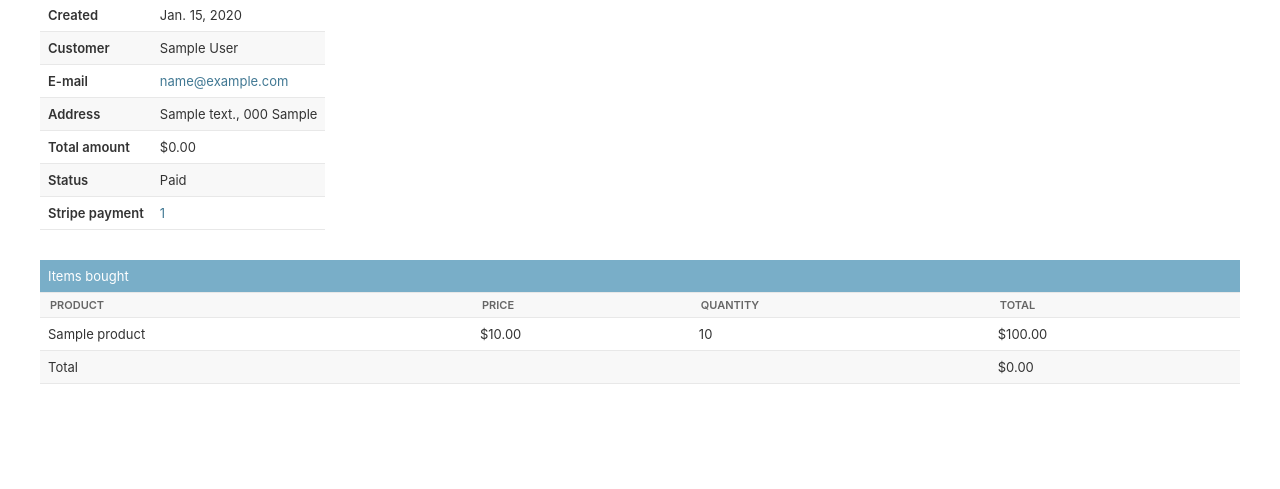
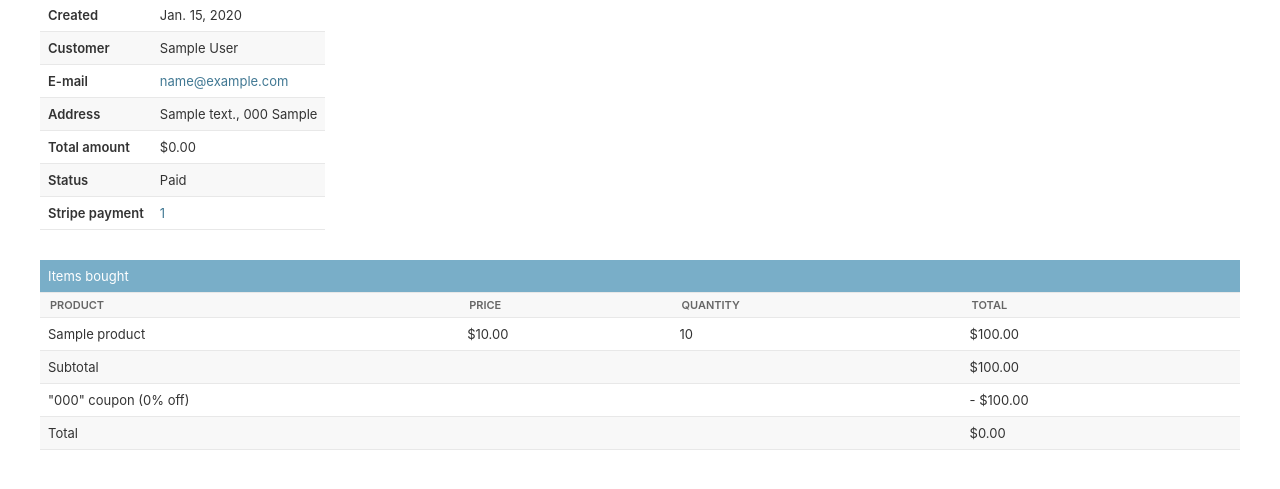
Before and after one commit to Murat-Kertiev/my_shop, a Django app: page /orders/admin/order/1/ in a window 1280 px wide. Shown: the part 151-640 px from the top of the page. Run offline with Django 4.2, Linux system fonts and the light colour scheme; a user stored in the database is signed in; tables that the repository leaves empty hold one stand-in row (values such as "Sample post"); parts of the project's set-up code (start-up, migrations or seed data) failed here and were passed over.

Commit message:
Добавил купоны в заказы в админке и в счета PDF

```diff
--- a/my_shop/orders/templates/admin/orders/order/detail.html
+++ b/my_shop/orders/templates/admin/orders/order/detail.html
@@ -84,9 +84,26 @@
           <td class="num">${{ item.get_cost }}</td>
         </tr>
       {% endfor %}
+      {% if order.coupon %}
+        <tr class="subtotal">
+          <td colspan="3">Subtotal</td>
+          <td class="num">
+            ${{ order.get_total_cost_before_discount|floatformat:2 }}
+          </td>
+        </tr>
+        <tr>
+          <td colspan="3">
+            "{{ order.coupon.code }}" coupon
+            ({{ order.discount }}% off)
+          </td>
+          <td class="num neg">
+            - ${{ order.get_discount|floatformat:2 }}
+          </td>
+        </tr>
+      {% endif %}
       <tr class="total">
         <td colspan="3">Total</td>
-        <td class="num">${{ order.get_total_cost }}</td>
+        <td class="num">${{ order.get_total_cost|floatformat:2 }}</td>
       </tr>
     </tbody>
   </table>
```
Also changed, not shown: my_shop/orders/templates/orders/order/pdf.html (+18 -1 lines).
